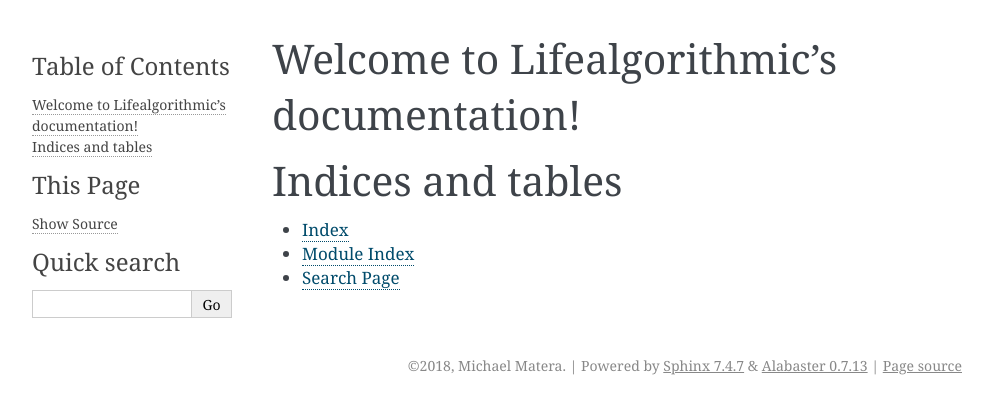
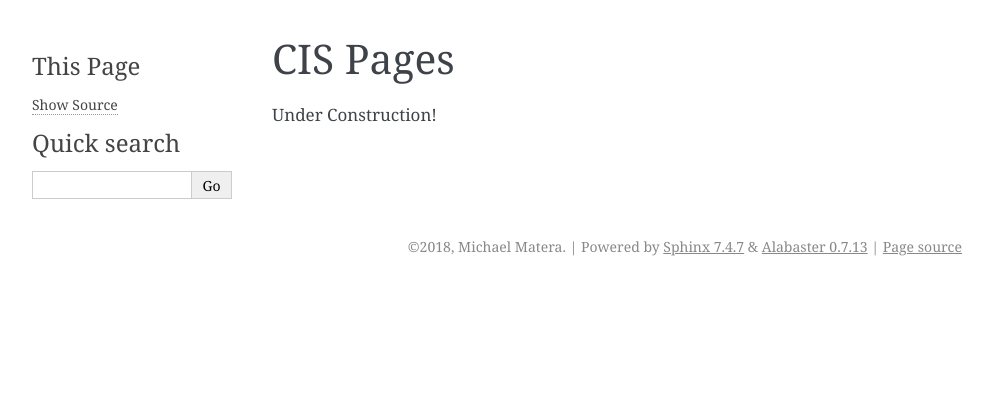
Before and after one commit to cTurtle98/Lifealgorithmic, a Sphinx documentation site: the page built from source/index.rst, in a window 1280 px wide. Shown: the top 414 px of the page, without its empty margins (148-1141 px from the left). Built offline with Sphinx 7.4.7, drawn with Linux system fonts in a browser that asks for light colours.

Commit message:
Update to under construction page.

```diff
--- a/source/conf.py
+++ b/source/conf.py
@@ -19,7 +19,7 @@
 
 # -- Project information -----------------------------------------------------
 
-project = 'Lifealgorithmic'
+project = 'lifealgorithmic'
 copyright = '2018, Michael Matera'
 author = 'Michael Matera'
 
--- a/source/index.rst
+++ b/source/index.rst
@@ -3,18 +3,11 @@
    You can adapt this file completely to your liking, but it should at least
    contain the root `toctree` directive.
 
-Welcome to Lifealgorithmic's documentation!
+CIS Pages
 ===========================================
+
+Under Construction!
 
 .. toctree::
    :maxdepth: 2
    :caption: Contents:
-
-
-
-Indices and tables
-==================
-
-* :ref:`genindex`
-* :ref:`modindex`
-* :ref:`search`
```
